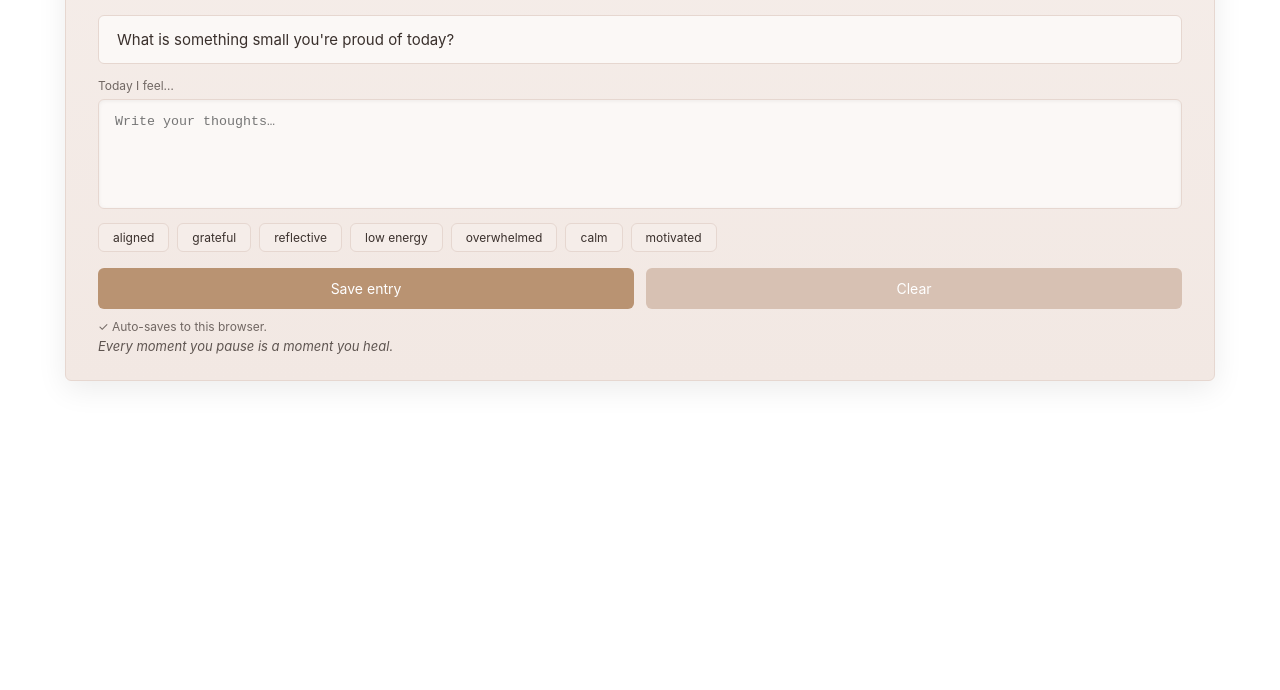
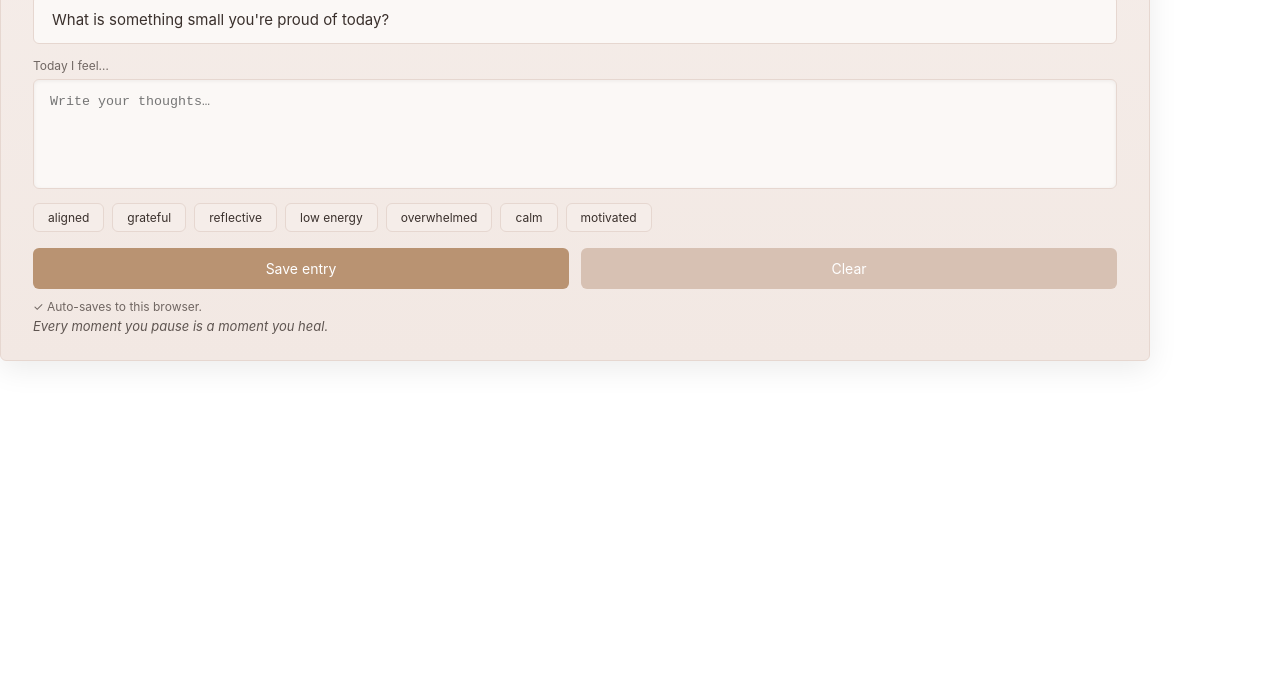
Before and after one commit to thatgirltemplates/journalinghtml, a plain HTML site: page index.html in a window 1280 px wide. Shown: the part 110-800 px from the top of the page. Drawn offline with Linux system fonts and the light colour scheme.

Commit message:
Update index.html

```diff
--- a/index.html
+++ b/index.html
@@ -5,6 +5,21 @@
 <title>Journaling Widget (HTML Only)</title>
 
 <style>
+
+/* ⭐ FIX: FORCE LEFT ALIGNMENT INSIDE NOTION */
+html, body {
+  margin: 0 !important;
+  padding: 0 !important;
+  text-align: left !important;
+  display: block !important;
+}
+
+/* Fix tiny Notion offset */
+.card {
+  margin-left: 0 !important;
+}
+
+/* ORIGINAL STYLES */
 :root {
   --bg-gradient: linear-gradient(180deg, #F5EDE9, #F2E8E3);
   --surface: #FBF8F6;
@@ -16,15 +31,12 @@
 }
 
 body {
-  margin: 0;
   font-family: "Inter", sans-serif;
   background: transparent;
-  display: flex;
-  justify-content: center;
-  padding: 20px;
   color: var(--text);
 }
 
+/* CARD */
 .card {
   width: 100%;
   max-width: 1150px;
@@ -37,6 +49,7 @@ body {
   box-sizing: border-box;
 }
 
+/* HEADER */
 .label {
   font-size: 11px;
   letter-spacing: 2px;
@@ -71,6 +84,7 @@ body {
   background: rgba(0,0,0,0.12);
 }
 
+/* PROMPT */
 .prompt-box {
   background: var(--surface);
   padding: 14px 18px;
@@ -83,12 +97,14 @@ body {
   font-size: 15px;
 }
 
+/* FEEL LABEL */
 .feel-label {
   font-size: 12px;
   opacity: 0.7;
   margin-bottom: 6px;
 }
 
+/* TEXTAREA */
 textarea {
   width: 100%;
   height: 110px;
@@ -101,6 +117,7 @@ textarea {
   box-sizing: border-box;
 }
 
+/* MOOD BUTTONS */
 .mood-row {
   display: flex;
   flex-wrap: wrap;
@@ -116,6 +133,7 @@ textarea {
   border: 1px solid var(--border);
 }
 
+/* BUTTON ROW */
 .btn-row {
   display: flex;
   gap: 12px;
@@ -136,6 +154,7 @@ textarea {
   background: var(--accent-soft);
 }
 
+/* FOOTER */
 .footer-note {
   font-size: 12px;
   opacity: 0.7;
@@ -148,8 +167,8 @@ textarea {
   opacity: 0.8;
   margin-top: 4px;
 }
+
 </style>
-
 </head>
 
 <body>
```
